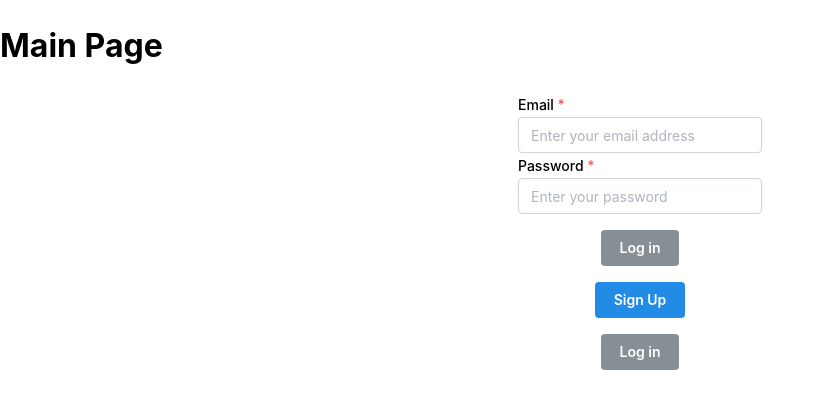
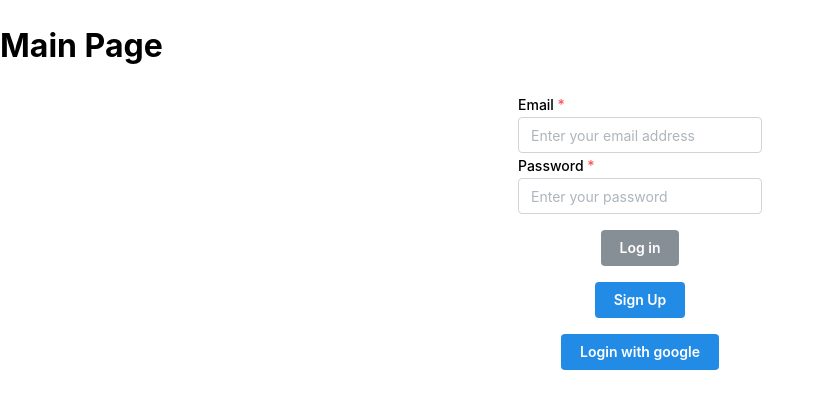
Before and after one commit to Jeco99/form, a Next.js app: page / in a window 1280 px wide. Shown: the top 408 px of the page, without its empty margins (0-823 px from the left). Built offline with nearby package versions, Linux system fonts and the light colour scheme.

Commit message:
working google authentication

```diff
--- a/app/login/loginWithGoogle.ts
+++ /dev/null
@@ -1,14 +0,0 @@
-"use server";
-import { createClient } from "@/utils/supabase/server";
-
-export async function loginWithGoogle() {
-  const supabase = createClient();
-  const { data, error } = await supabase.auth.signInWithOAuth({
-    provider: "google",
-    options: {
-      redirectTo: `${window.location}/auth/callback/v1`,
-    },
-  });
-  console.log(data);
-  console.log(error);
-}
--- a/app/login/page.tsx
+++ b/app/login/page.tsx
@@ -1,7 +1,7 @@
 import { Container, Flex, TextInput, Button } from "@mantine/core";
 import { login } from "./action";
 import Link from "next/link";
-import GoogleSignIn from "@/component/googleLogIn";
+import LogInWithGoogle from "../../component/googleauth/loginwithgoogle";
 
 export default function LoginPage() {
   return (
@@ -40,7 +40,7 @@ export default function LoginPage() {
             Sign Up
           </Button>
         </Link>
-        <GoogleSignIn />
+        <LogInWithGoogle />
 
         {/* <button formAction={login}>Log in</button>
           <button formAction={signup}>Sign up</button> */}
--- a/component/googleLogIn.tsx
+++ /dev/null
@@ -1,19 +0,0 @@
-"use client";
-
-import { loginWithGoogle } from "@/app/login/loginWithGoogle";
-import { Button } from "@mantine/core";
-
-export default function GoogleSignIn() {
-  return (
-    <>
-      <Button
-        variant="filled"
-        color="gray"
-        type="submit"
-        onClick={() => loginWithGoogle}
-      >
-        Log in
-      </Button>
-    </>
-  );
-}
--- /dev/null
+++ b/component/googleauth/loginwithgoogle.tsx
@@ -0,0 +1,14 @@
+"use client";
+import { createClient } from "@/utils/supabase/client";
+import { Button } from "@mantine/core";
+
+export default function LogInWithGoogle() {
+  const googleOauth = async () => {
+    const supabase = createClient();
+    const { data, error } = await supabase.auth.signInWithOAuth({
+      provider: "google",
+    });
+  };
+
+  return <Button onClick={googleOauth}>Login with google</Button>;
+}
```
Also changed, not shown: app/auth/callback/route.ts (deleted, +0 -37 lines).
